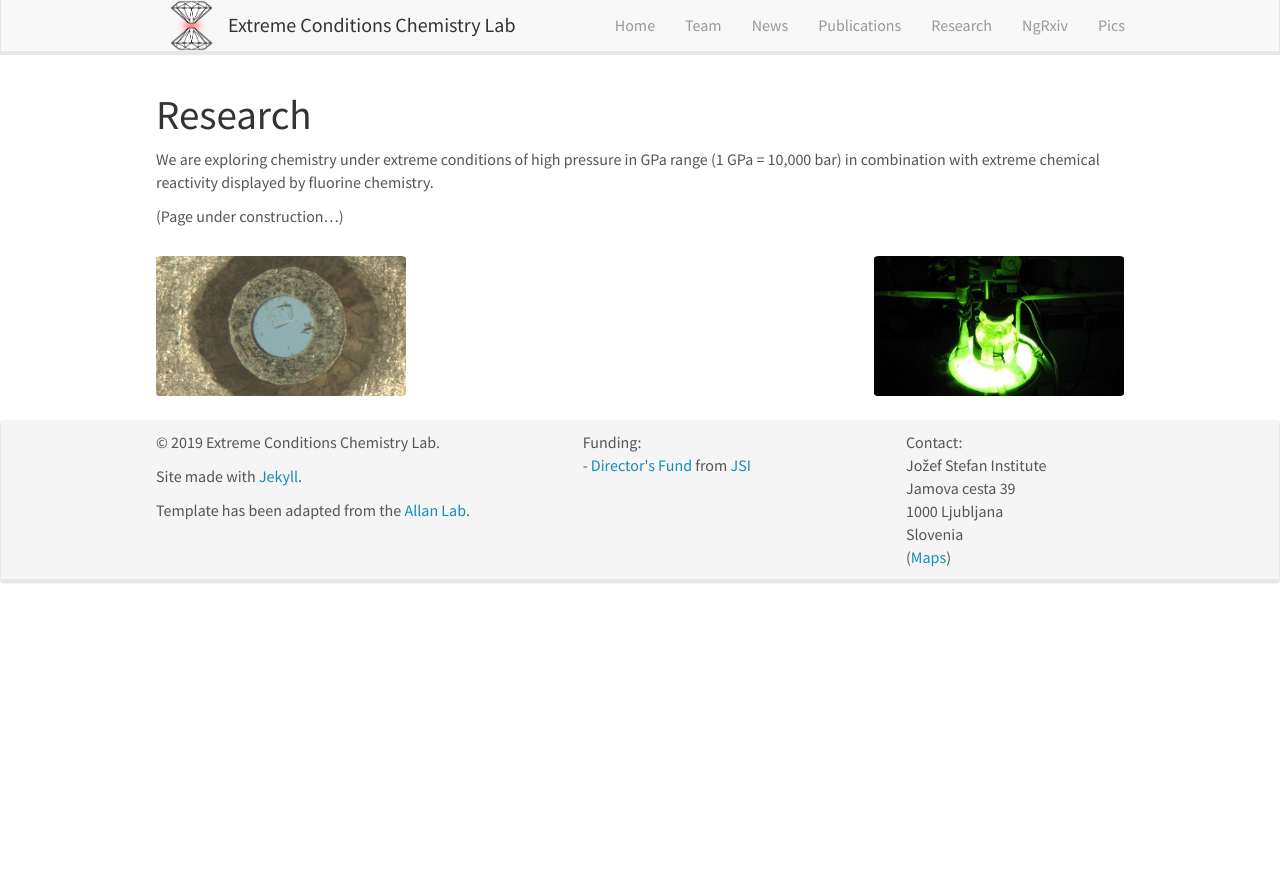
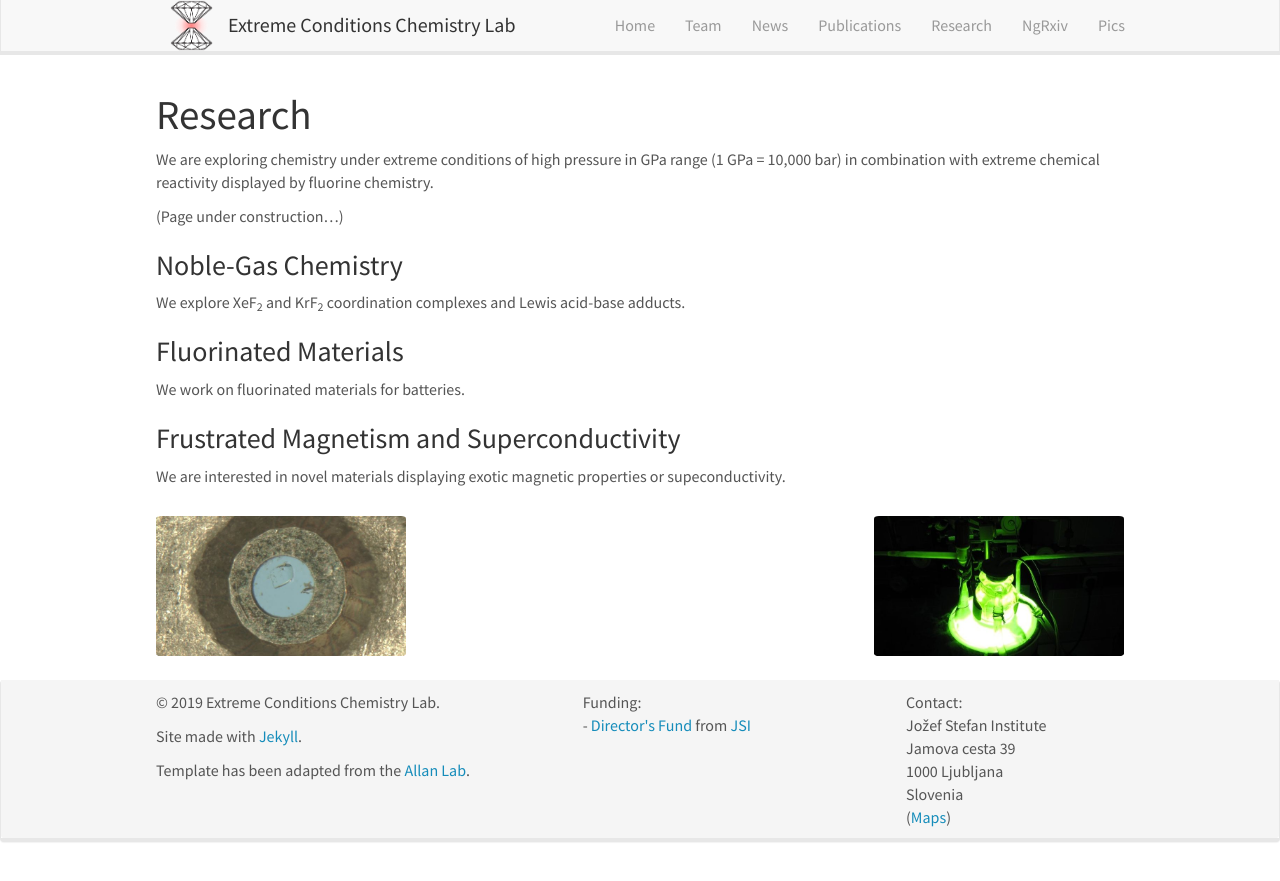
Before and after one commit to eccl-jsi/eccl-jsi.github.io, a Jekyll site: the page built from _pages/research.md, in a window 1280 px wide. Shown: the top 881 px of the page. Built offline with Jekyll 4.4.1, drawn with Linux system fonts in a browser that asks for light colours; nearby versions of some CDN libraries.

Commit message:
Update research.md

```diff
--- a/_pages/research.md
+++ b/_pages/research.md
@@ -12,6 +12,15 @@ We are exploring chemistry under extreme conditions of high pressure in GPa rang
 
 (Page under construction...)
 
+### Noble-Gas Chemistry
+We explore XeF<sub>2</sub> and KrF<sub>2</sub> coordination complexes and Lewis acid-base adducts.
+
+### Fluorinated Materials
+We work on fluorinated materials for batteries.
+
+### Frustrated Magnetism and Superconductivity
+We are interested in novel materials displaying exotic magnetic properties or supeconductivity.
+
 ![]({{ site.url }}{{ site.baseurl }}/images/KrF2-Photosynthesis-C.jpg){: style="width: 250px; float: right; border: 10px"}
 
 
```
